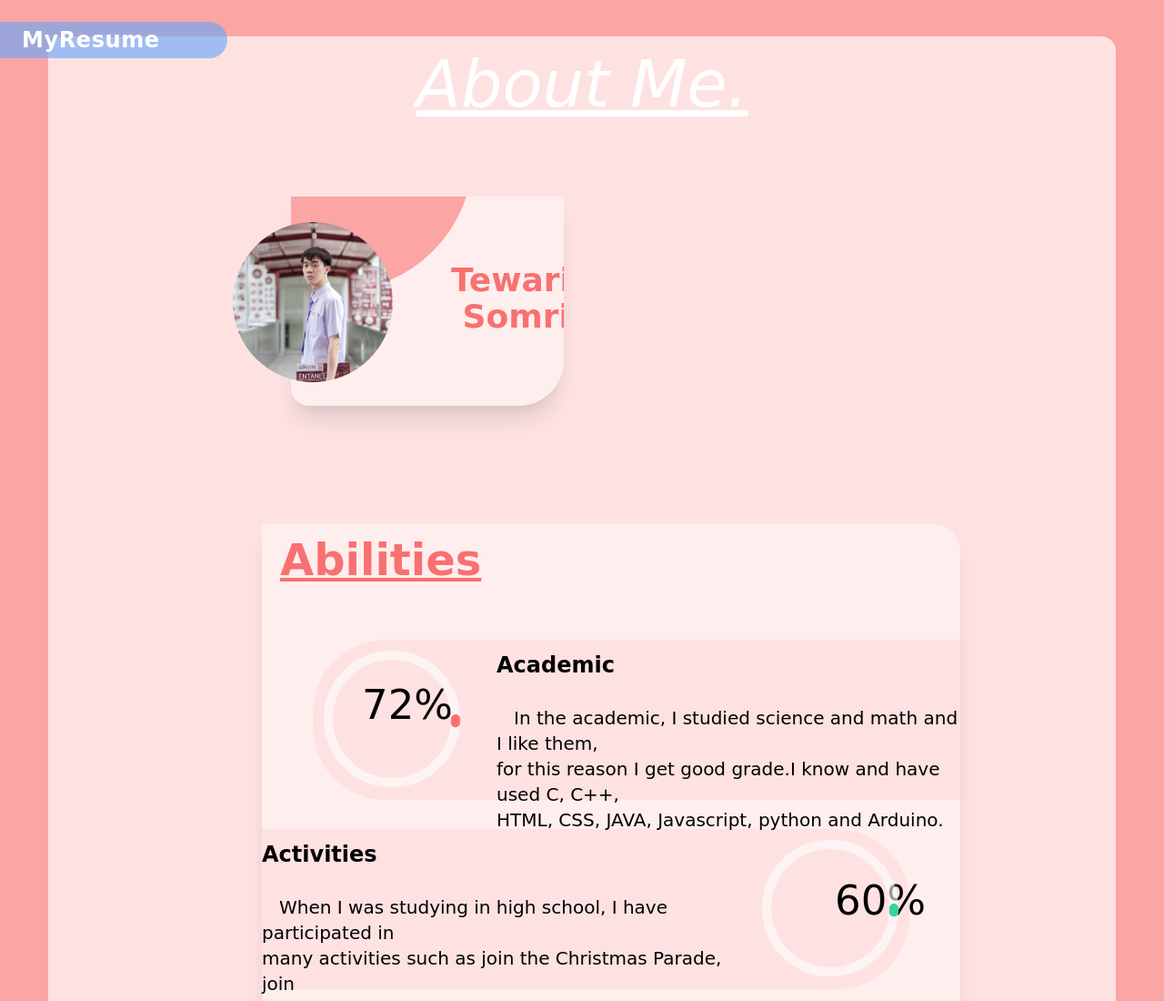
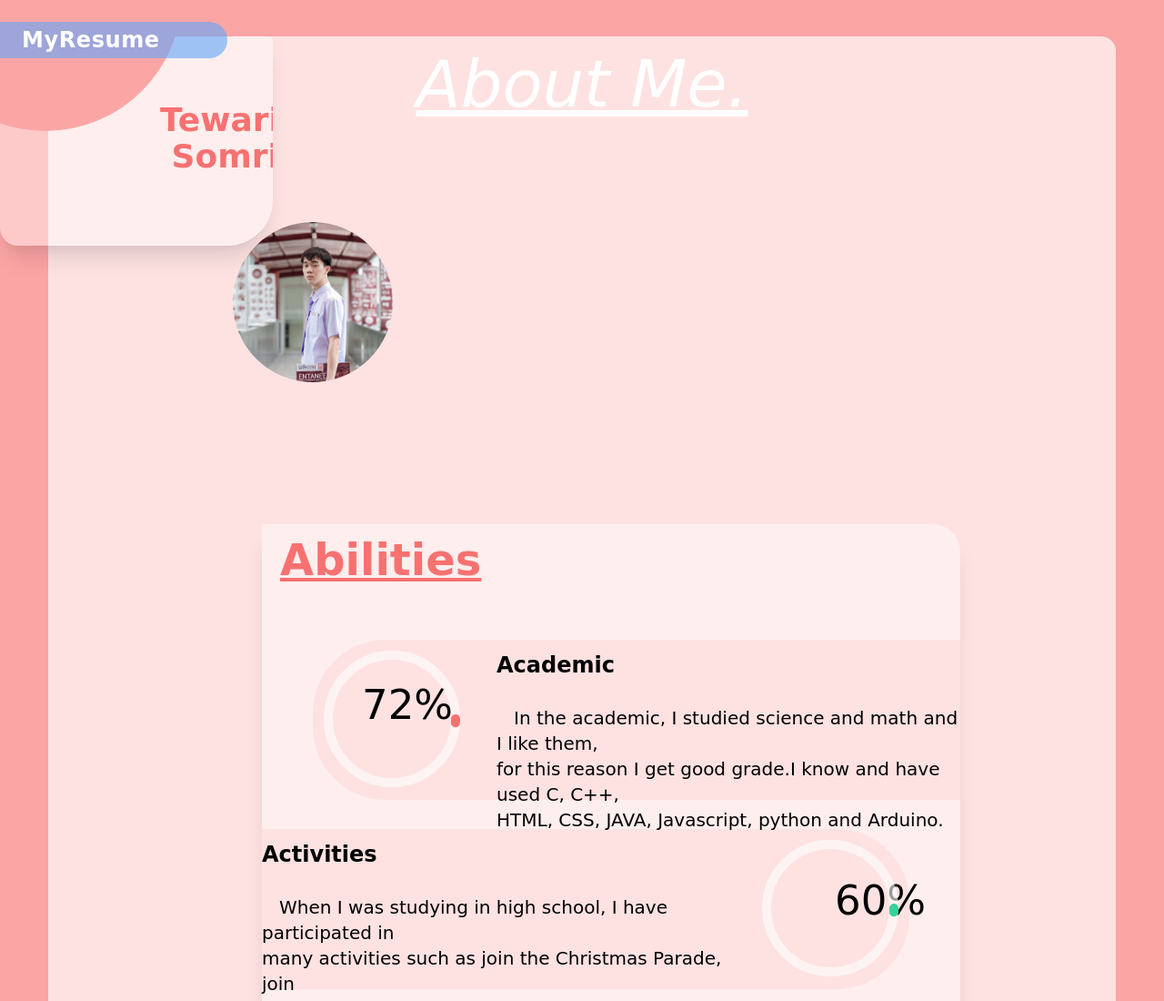
Before and after one commit to cpe-cmu-261207/lab-01-tewarad2020, a plain HTML site: page index.html in a window 1280 px wide. Shown: the top 1100 px of the page at 91% size. Drawn offline with nearby package versions, Linux system fonts and the light colour scheme; a web font is replaced by a local one.

Commit message:
completed all

```diff
--- a/index.html
+++ b/index.html
@@ -64,7 +64,7 @@
   <div class="mt-36 ml-64 absolute z-10">
       <img class="imageme rounded-full w-44" src="./images/me.jpg" alt="">
   </div>
-  <div class="containerme absolute mt-44 ml-80 z-1 shadow-xl">
+  <div class="containerme absolute z-1 shadow-xl">
       <div class="data pl-44 pt-8 space-y-1">
         <h1 class="font-bold text-4xl text-red-400">Tewarit &nbspSomrit</h1>
         <p class="text-xl">&nbsp&nbsp&nbsp&nbsp&nbsp&nbspHi, My name is Tewarit. My friends call me Ford.
```
